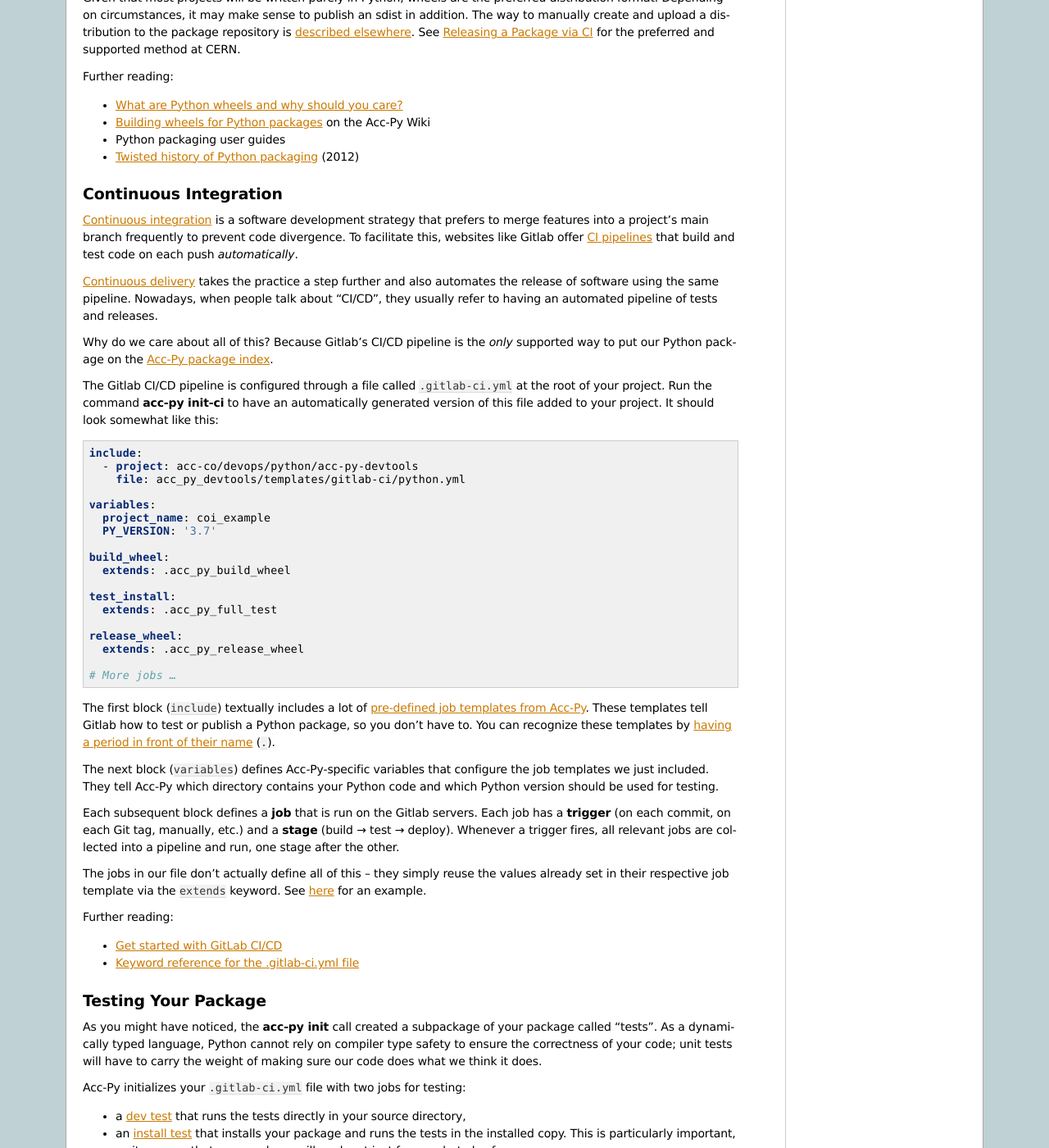
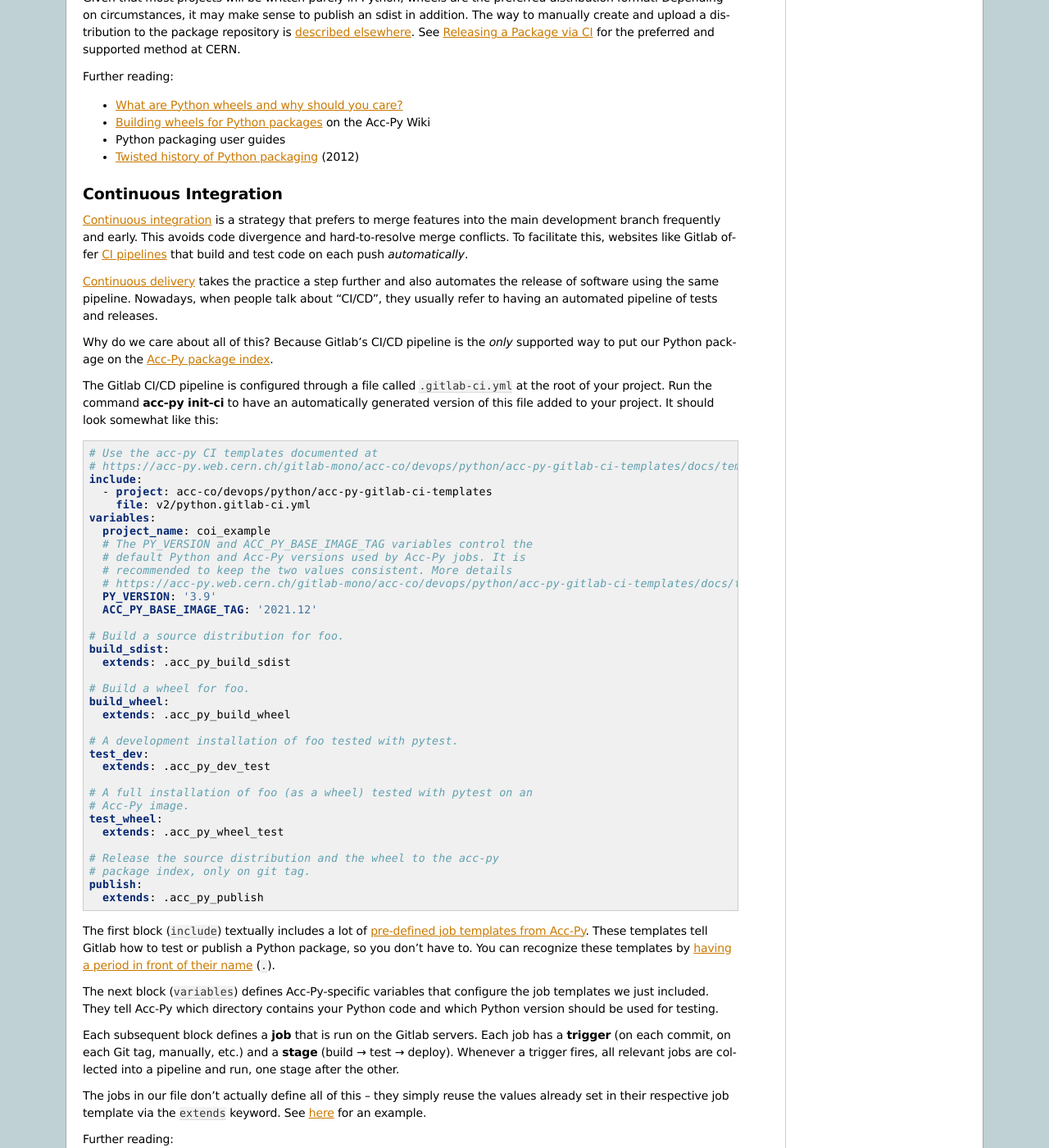
Before and after one commit to geoff-project/coi, a Sphinx documentation site: the page built from docs/tutorials/packaging.rst, in a window 1280 px wide and 1400 px high, scrolled down 6827 px. Shown: the whole window at 82% size. Built offline with Sphinx 7.4.7, drawn with Linux system fonts in a browser that asks for light colours; the version number could not be read and is left out; some of the changed text lies outside the part shown.

Commit message:
Fix a few typos.

```diff
--- a/docs/tutorials/packaging.rst
+++ b/docs/tutorials/packaging.rst
@@ -309,12 +309,12 @@ configures a few tools. Note that the file would be only about 20 lines long:
     [tool.setuptools_scm]
 
     # PyTest takes its options in a nested table
-    # called `.ini_options`. Here, we tell it to also run
+    # called `ini_options`. Here, we tell it to also run
     # doctests, not just unit tests.
     [tool.pytest.ini_options]
     addopts = '--doctest-modules'
 
-    # Pylint splits its configuration across multiple tables.
+    # PyLint splits its configuration across multiple tables.
     # Here, we disable one warning and minimize their report
     # size.
     [tool.pylint.reports]
@@ -556,10 +556,10 @@ __ https://www.youtube.com/watch?v=lpBaZKSODFA (2012)
 Continuous Integration
 ----------------------
 
-`Continuous integration`_ is a software development strategy that prefers to
-merge features into a project's main branch frequently to prevent code
-divergence. To facilitate this, websites like Gitlab offer `CI pipelines`_ that
-build and test code on each push *automatically*.
+`Continuous integration`_ is a strategy that prefers to merge features into the
+main development branch frequently and early. This avoids code divergence and
+hard-to-resolve merge conflicts. To facilitate this, websites like Gitlab offer
+`CI pipelines`_ that build and test code on each push *automatically*.
 
 .. _Continuous integration:
    https://en.wikipedia.org/wiki/Continuous_integration
@@ -582,24 +582,41 @@ file added to your project. It should look somewhat like this:
 
 .. code-block:: yaml
 
+    # Use the acc-py CI templates documented at
+    # https://acc-py.web.cern.ch/gitlab-mono/acc-co/devops/python/acc-py-gitlab-ci-templates/docs/templates/master/
     include:
-      - project: acc-co/devops/python/acc-py-devtools
-        file: acc_py_devtools/templates/gitlab-ci/python.yml
-
+      - project: acc-co/devops/python/acc-py-gitlab-ci-templates
+        file: v2/python.gitlab-ci.yml
     variables:
       project_name: coi_example
-      PY_VERSION: '3.7'
+      # The PY_VERSION and ACC_PY_BASE_IMAGE_TAG variables control the
+      # default Python and Acc-Py versions used by Acc-Py jobs. It is
+      # recommended to keep the two values consistent. More details
+      # https://acc-py.web.cern.ch/gitlab-mono/acc-co/devops/python/acc-py-gitlab-ci-templates/docs/templates/master/generated/v2.html#global-variables.
+      PY_VERSION: '3.9'
+      ACC_PY_BASE_IMAGE_TAG: '2021.12'
 
+    # Build a source distribution for foo.
+    build_sdist:
+      extends: .acc_py_build_sdist
+
+    # Build a wheel for foo.
     build_wheel:
       extends: .acc_py_build_wheel
 
-    test_install:
-      extends: .acc_py_full_test
+    # A development installation of foo tested with pytest.
+    test_dev:
+      extends: .acc_py_dev_test
 
-    release_wheel:
-      extends: .acc_py_release_wheel
+    # A full installation of foo (as a wheel) tested with pytest on an
+    # Acc-Py image.
+    test_wheel:
+      extends: .acc_py_wheel_test
 
-    # More jobs …
+    # Release the source distribution and the wheel to the acc-py
+    # package index, only on git tag.
+    publish:
+      extends: .acc_py_publish
 
 The first block (``include``) textually includes a lot of `pre-defined job
 templates from Acc-Py <Acc-Py CI templates_>`_. These templates tell Gitlab how
@@ -635,11 +652,11 @@ __ https://gitlab.cern.ch/help/ci/yaml/index.md
 Testing Your Package
 --------------------
 
-As you might have noticed, the :command:`acc-py init` call created a subpackage
-of your package called “tests”. As a dynamically typed language, Python cannot
-rely on compiler type safety to ensure the correctness of your code; unit tests
-will have to carry the weight of making sure our code does what we think it
-does.
+As you might have noticed, the :command:`acc-py init` call created a
+sub-package of your package called “tests”. As a dynamically typed language,
+Python cannot rely on compiler type safety to ensure the correctness of your
+code; unit tests will have to carry the weight of making sure our code does
+what we think it does.
 
 Acc-Py initializes your :file:`.gitlab-ci.yml` file with two jobs for testing:
 
@@ -658,7 +675,7 @@ their respective links to find the exact invocations.
 
 .. _Pytest: https://pytest.org/
 
-The way that Pytest finds your unit tests is simple: It searches for files that
+The way that PyTest finds your unit tests is simple: It searches for files that
 match the pattern :file:`test_*.py` and, inside, searches for functions that
 match ``test_*`` and classes that match ``Test*``. All found methods and
 functions are run. If they finish without raising an exception, they are
@@ -794,7 +811,8 @@ For example, this setup script:
 
     # setup.py
     from pathlib import Path
-    from setuptools import setup, find_packages
+
+    from setuptools import find_packages, setup
 
     PROJECT_ROOT = Path(__file__).parent.absolute()
     PKG_DIR = PROJECT_ROOT / "my_package"
@@ -858,7 +876,7 @@ If you manage to put all your data into :file:`setup.cfg`, your
     from setuptools import setup
     setup()
 
-If you use setuptools version 40.9 or later (which should be specified :ref:`in
+If you use Setuptools version 40.9 or later (which should be specified :ref:`in
 your pyproject.toml file <adding :file:\`pyproject.toml\` (optional)>`), you
 can completely remove the :file:`setup.py` file in this case.
 
@@ -940,13 +958,13 @@ reasons. *Don't* follow these!
    soon as your package imports any of its dependencies, simply because
    Pip hasn't had *a chance* to install your dependencies yet.
 2. Specify :samp:`version = attr: {my_package}.__version__` in
-   :file:`setup.cfg`: On setuptools before version 46.4, this does the same as
+   :file:`setup.cfg`: On Setuptools before version 46.4, this does the same as
    the first option – and so has the same problems.
 3. Specify :samp:`version = attr: {my_package}.__version__` in
    :file:`setup.cfg` *and* require ``setuptools>=46.4`` in
-   :file:`pyproject.toml`: New versions of setuptools textually analyze your
+   :file:`pyproject.toml`: New versions of Setuptools textually analyze your
    code and try to find ``__version__`` without running it. If this fails,
-   however, setuptools will fall back to importing your package and break
+   however, Setuptools will fall back to importing your package and break
    again.
 
 Further reading:
@@ -1009,7 +1027,7 @@ to find bugs and anti-patterns.
 
 The simplest choice for beginners Pylint_. It is a general-purpose linter that
 catches style and complexity issues as well as outright bugs. In contrast to
-Black, Pylint is extremely configurable and encourages users to enable or
+Black, PyLint is extremely configurable and encourages users to enable or
 disable lints as necessary. Here is an example configuration:
 
 .. _Pylint:
@@ -1032,7 +1050,7 @@ disable lints as necessary. Here is an example configuration:
         'bad-continuation',
     ]
 
-Sometimes, Pylint gives you a warning that you find generally useful, but
+Sometimes, PyLint gives you a warning that you find generally useful, but
 shouldn't apply to an individual piece of code. In this case you can add a
 comment like this to suppress the warning:
 
@@ -1044,7 +1062,7 @@ These comments respect scoping. If you put them within a function, they apply
 to only that function. If you put them at the end of a line, they only apply to
 that line.
 
-You can prevent bugs from silently sneaking into your code by running Pylint in
+You can prevent bugs from silently sneaking into your code by running PyLint in
 your :ref:`CI/CD pipeline <continuous integration>` every time you push code to
 Gitlab:
 
```
Also changed, not shown: other parts of docs/tutorials/packaging.rst (+2 -2 lines).
